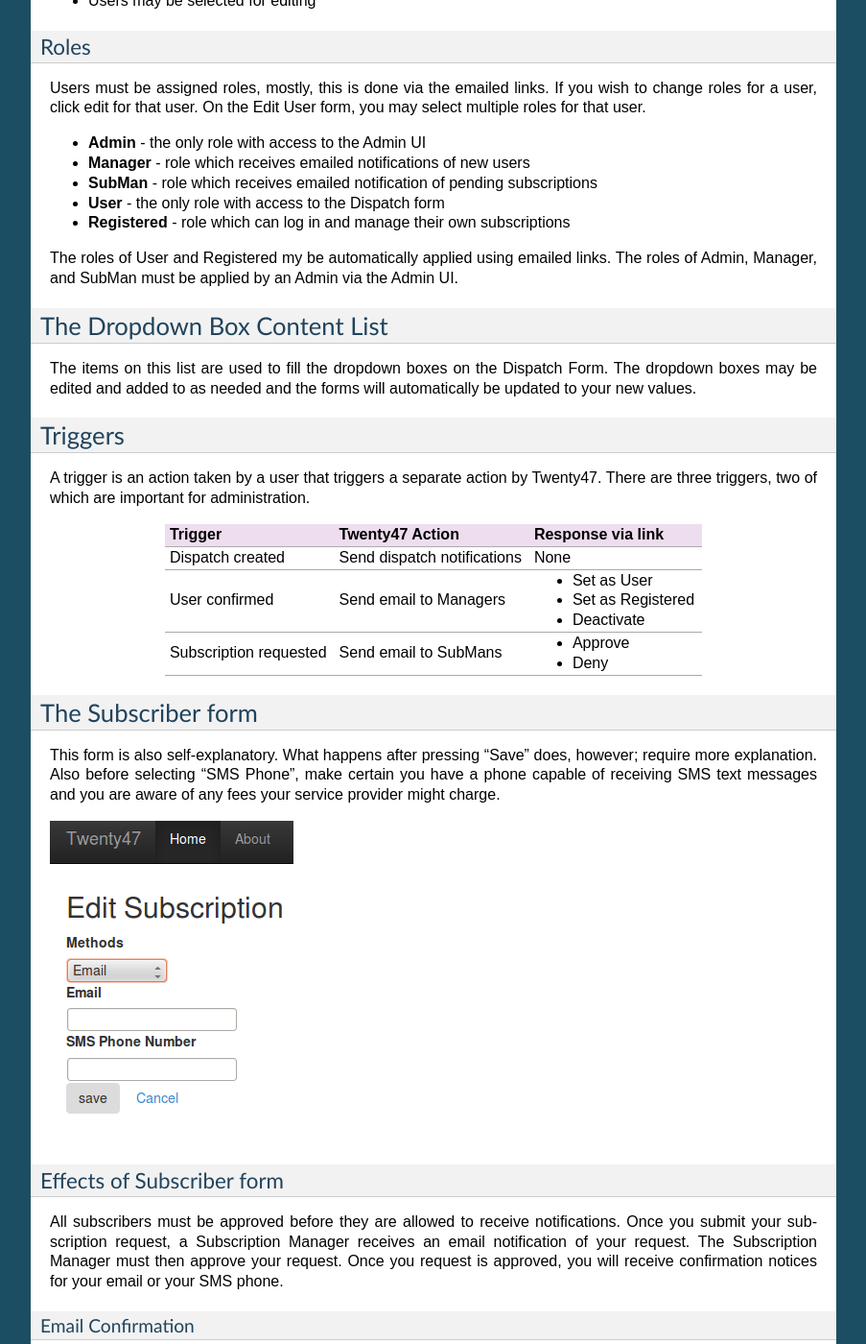
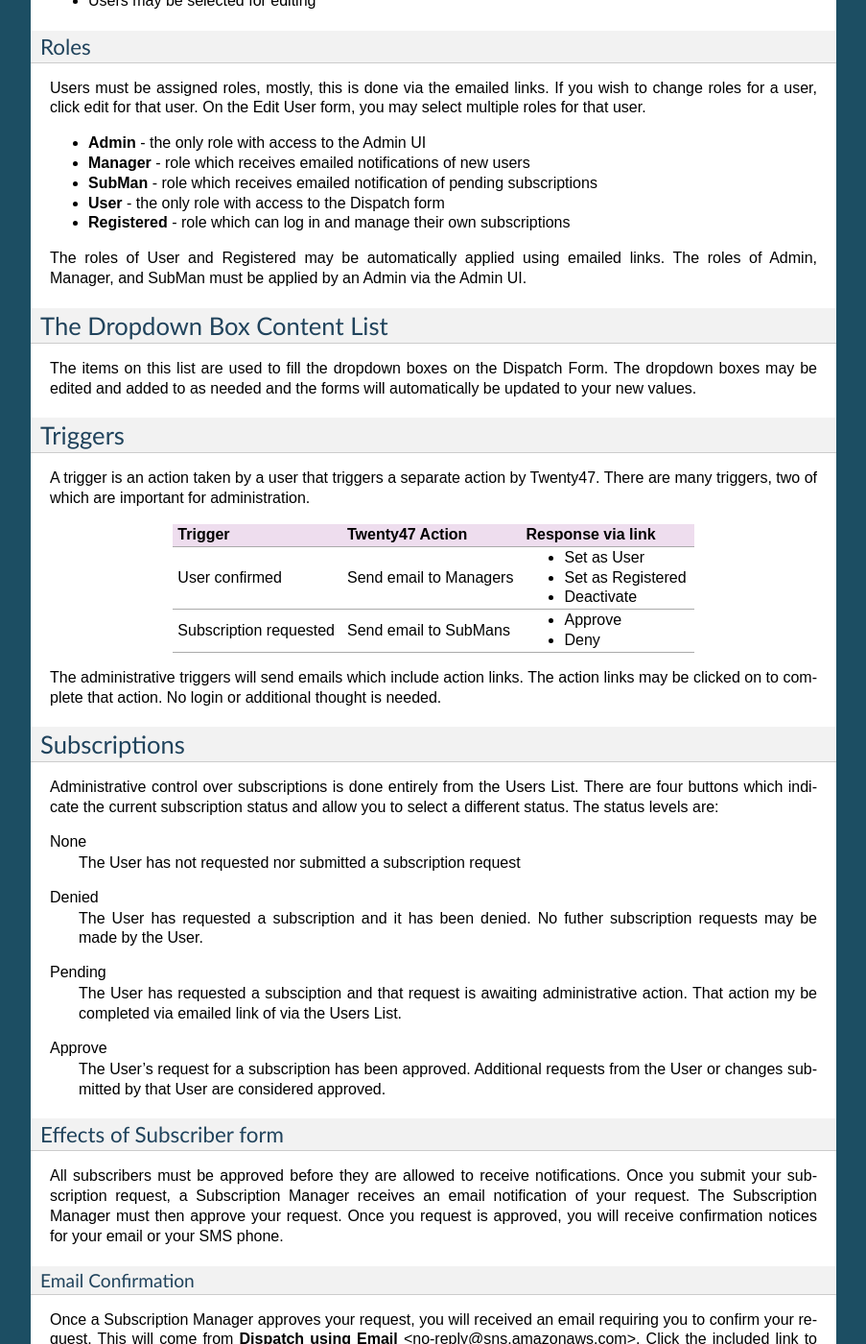
Before and after one commit to gary-dalton/Twenty47, a Sphinx documentation site: the page built from docs/for_admins.rst, in a window 1280 px wide and 1400 px high, scrolled down 1751 px. Shown: the whole window at 96% size, without its empty margins (198-1101 px from the left). Built offline with Sphinx 7.4.7, drawn with Linux system fonts in a browser that asks for light colours; some of the changed text lies outside the part shown.

Commit message:
subscription status info

```diff
--- a/docs/for_admins.rst
+++ b/docs/for_admins.rst
@@ -55,7 +55,7 @@ Edit User form, you may select multiple roles for that user.
 * **User** - the only role with access to the Dispatch form
 * **Registered** - role which can log in and manage their own subscriptions
 
-The roles of User and Registered my be automatically applied using emailed
+The roles of User and Registered may be automatically applied using emailed
 links. The roles of Admin, Manager, and SubMan must be applied by an
 Admin via the Admin UI.
 
@@ -68,13 +68,12 @@ and the forms will automatically be updated to your new values.
 Triggers
 ========
 A trigger is an action taken by a user that triggers a separate action
-by Twenty47. There are three triggers, two of which are important for
+by Twenty47. There are many triggers, two of which are important for
 administration.
 
 ======================  ============================    ====================
  Trigger                 Twenty47 Action                 Response via link
 ======================  ============================    ====================
-Dispatch created        Send dispatch notifications     None
 User confirmed          Send email to Managers          * Set as User
                                                         * Set as Registered
                                                         * Deactivate
@@ -82,19 +81,34 @@ Subscription requested  Send email to SubMans           * Approve
                                                         * Deny
 ======================  ============================    ====================
 
+The administrative triggers will send emails which include action links.
+The action links may be clicked on to complete that action. No login or
+additional thought is needed.
 
 
 
+Subscriptions
+===================
+Administrative control over subscriptions is done entirely from the
+Users List. There are four buttons which indicate the current subscription
+status and allow you to select a different status. The status levels are:
 
-The Subscriber form
-===================
-This form is also self-explanatory. What happens after pressing "Save"
-does, however; require more explanation. Also before selecting "SMS
-Phone", make certain you have a phone capable of receiving SMS text
-messages and you are aware of any fees your service provider might charge.
+None
+ The User has not requested nor submitted a subscription request
 
-.. image:: _static/subscriber.png
-   :alt: Manage your subscription form
+Denied
+ The User has requested a subscription and it has been denied. No futher
+ subscription requests may be made by the User.
+
+Pending
+ The User has requested a subsciption and that request is awaiting
+ administrative action. That action my be completed via emailed link of
+ via the Users List.
+
+Approve
+ The User's request for a subscription has been approved. Additional
+ requests from the User or changes submitted by that User are considered
+ approved.
 
 
 Effects of Subscriber form
```
